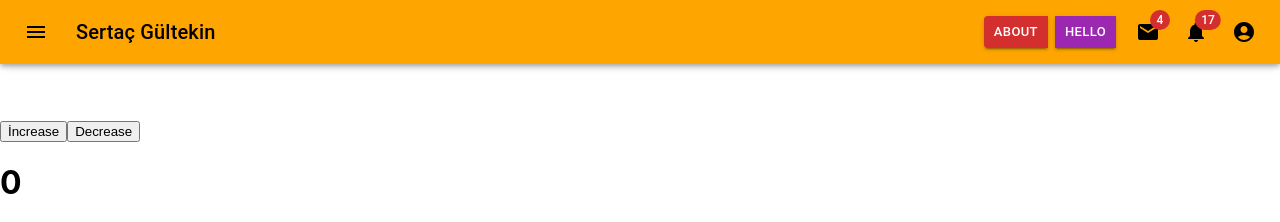
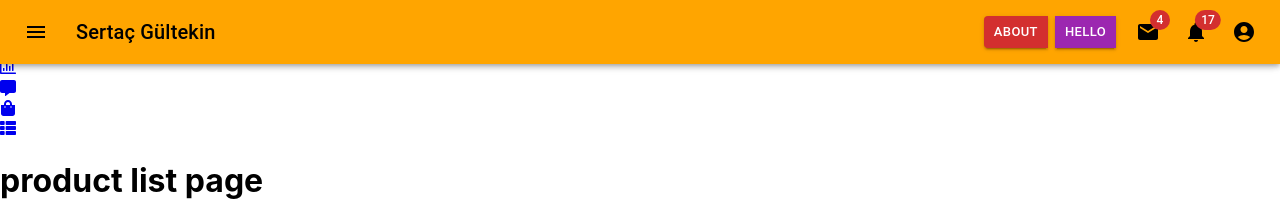
Before and after one commit to sertacgltkn/my-website, a React (Create React App) app: page /productList in a window 1280 px wide. Shown: the top 222 px of the page. Built offline with nearby package versions, Linux system fonts and the light colour scheme; the HTML template or start-up script is replaced by a standard one; what react-swipeable-views-utils would draw is missing.

Commit message:
router added but CSS fail

```diff
--- a/package.json
+++ b/package.json
@@ -19,7 +19,9 @@
     "react": "^18.2.0",
     "react-background-slider": "^3.0.0-0",
     "react-dom": "^18.2.0",
+    "react-icons": "^4.4.0",
     "react-lorem-ipsum": "^1.4.10",
+    "react-router-dom": "^6.3.0",
     "react-scripts": "5.0.1",
     "react-swipeable-views": "^0.14.0",
     "react-swipeable-views-utils": "^0.14.0",
--- a/src/App.js
+++ b/src/App.js
@@ -13,6 +13,14 @@
 import Footer from "./components/Footer";
 //import HomeLayout from "./components/HomeLayout";
 import About from "./components/About";
+import { BrowserRouter, Route, Routes } from 'react-router-dom';
+import Sidebar from './components/Sidebar';
+import Dashboard from './pages/Dashboard.js';
+import Aboutt from './pages/Aboutt.js';
+import Analytics from './pages/Analytics.js';
+import Comment from './pages/Comment.js';
+import Product from './pages/Product.js';
+import ProductList from './pages/ProductList.js';
 
 
 function App() {
@@ -23,6 +31,19 @@
 
   return (
     <div>
+      <BrowserRouter>
+      <Sidebar>
+        <Routes>
+          <Route path="/" element={<Dashboard />} />
+          <Route path="/dashboard" element={<Dashboard />} />
+          <Route path="/about" element={<About />} />
+          <Route path="/comment" element={<Comment />} />
+          <Route path="/analytics" element={<Analytics />} />
+          <Route path="/product" element={<Product />} />
+          <Route path="/productList" element={<ProductList />} />
+        </Routes>
+      </Sidebar>
+    </BrowserRouter>
       <br/><br/><br/><br/><br/><br/>
 
 
--- /dev/null
+++ b/src/components/Sidebar.js
@@ -0,0 +1,72 @@
+import React, { useState } from 'react';
+import {
+    FaTh,
+    FaBars,
+    FaUserAlt,
+    FaRegChartBar,
+    FaCommentAlt,
+    FaShoppingBag,
+    FaThList
+}from "react-icons/fa";
+import { NavLink } from 'react-router-dom';
+
+
+const Sidebar = ({children}) => {
+    const[isOpen ,setIsOpen] = useState(false);
+    const toggle = () => setIsOpen (!isOpen);
+    const menuItem=[
+        {
+            path:"/",
+            name:"Dashboard",
+            icon:<FaTh/>
+        },
+        {
+            path:"/about",
+            name:"About",
+            icon:<FaUserAlt/>
+        },
+        {
+            path:"/analytics",
+            name:"Analytics",
+            icon:<FaRegChartBar/>
+        },
+        {
+            path:"/comment",
+            name:"Comment",
+            icon:<FaCommentAlt/>
+        },
+        {
+            path:"/product",
+            name:"Product",
+            icon:<FaShoppingBag/>
+        },
+        {
+            path:"/productList",
+            name:"Product List",
+            icon:<FaThList/>
+        }
+    ]
+    return (
+        <div className="container">
+           <div style={{width: isOpen ? "200px" : "50px"}} className="sidebar">
+               <div className="top_section">
+                   <h1 style={{display: isOpen ? "block" : "none"}} className="logo">Logo</h1>
+                   <div style={{marginLeft: isOpen ? "50px" : "0px"}} className="bars">
+                       <FaBars onClick={toggle}/>
+                   </div>
+               </div>
+               {
+                   menuItem.map((item, index)=>(
+                       <NavLink to={item.path} key={index} className="link" activeclassName="active">
+                           <div className="icon">{item.icon}</div>
+                           <div style={{display: isOpen ? "block" : "none"}} className="link_text">{item.name}</div>
+                       </NavLink>
+                   ))
+               }
+           </div>
+           <main>{children}</main>
+        </div>
+    );
+};
+
+export default Sidebar;
--- a/src/pages/About.js
+++ b/src/pages/Aboutt.js
@@ -1,6 +1,6 @@
 import React from 'react';
 
-const About = () => {
+const Aboutt = () => {
     return (
         <div>
             <h1>About page</h1>
@@ -8,4 +8,4 @@
     );
 };
 
-export default About;
+export default Aboutt;
```
Also changed, not shown: 1 other file (tests, documents, lock files or other folders).
